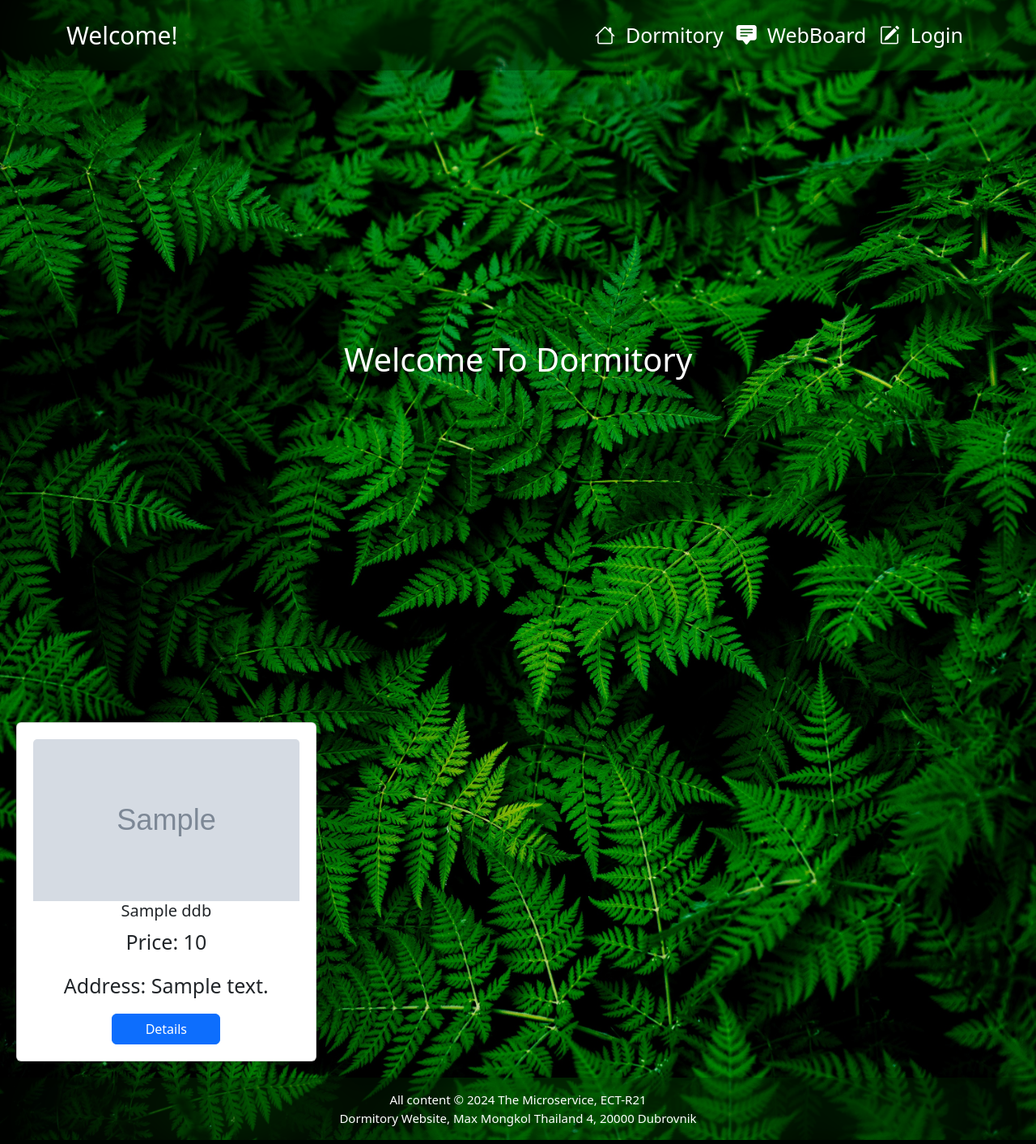
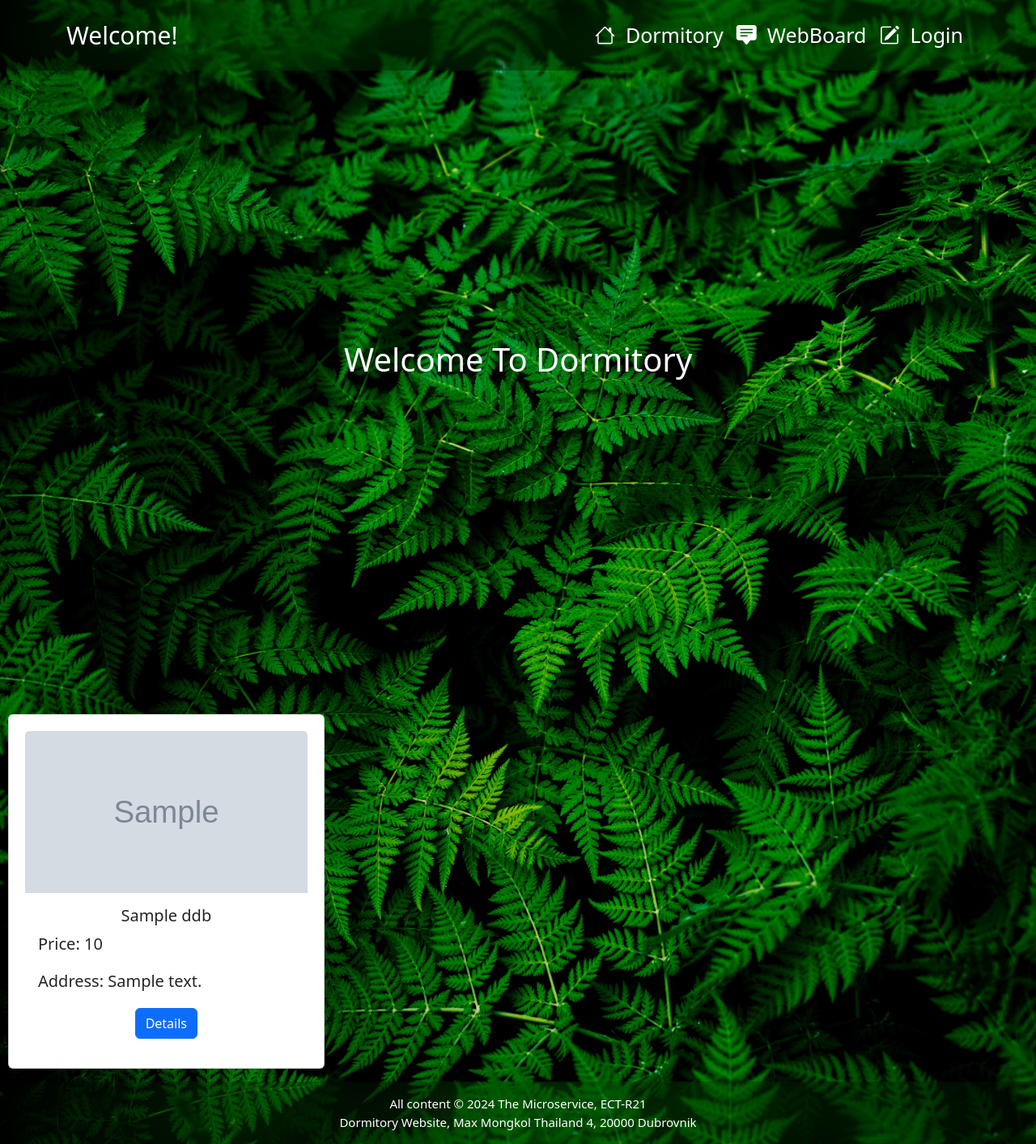
Before and after one commit to MisterM18/python_dormitory, a Flask app: page / in a window 1280 px wide. Shown: the whole page at 81% size. Run offline with Flask 3, Linux system fonts and the light colour scheme; grey boxes marked "Sample" are stand-in pictures; a database or web service that is not in the repository returns one stand-in record (values such as "Sample title"); some libraries are stand-ins or nearby versions.

Commit message:
update
update

```diff
--- a/static/css/style.css
+++ b/static/css/style.css
@@ -90,14 +90,14 @@ body {
 @media screen and (min-width: 768px) {
   /* Styles for tablets and larger devices */
   .card {
-    margin: 5px; /* Adjust margin for larger screens */
+    margin: 2px; /* Adjust margin for larger screens */
   }
 }
 
 @media screen and (min-width: 992px) {
   /* Styles for desktops and larger devices */
   .card {
-    margin: 20px; /* Adjust margin for larger screens */
+    margin: 10px; /* Adjust margin for larger screens */
   }
 }
 
--- a/static/js/script.js
+++ b/static/js/script.js
@@ -9,6 +9,8 @@ function scrollFunction() {
 }
 
 function goToTop() {
-  document.body.scrollTop = 0; // For Safari
-  document.documentElement.scrollTop = 0; // For Chrome, Firefox, IE and Opera
+  window.scrollTo({
+    top: 0,
+    behavior: 'smooth'
+  });
 }
--- a/templates/index.html
+++ b/templates/index.html
@@ -12,7 +12,7 @@
     integrity="sha384-QWTKZyjpPEjISv5WaRU9OFeRpok6YctnYmDr5pNlyT2bRjXh0JMhjY6hW+ALEwIH" crossorigin="anonymous">
   <title>DormitoryMain</title>
 </head>
-<link rel="stylesheet" href="https://stackpath.bootstrapcdn.com/bootstrap/4.5.2/css/bootstrap.min.css">
+
 <body>
   <br>
   {% include 'navbar.html' %}
@@ -24,33 +24,29 @@
   </div>
   <br>
   <!-- Main Content Area -->
-<div id="carouselExampleIndicators" class="carousel slide" data-ride="carousel">
-  <ol class="carousel-indicators">
-    <!-- Add carousel indicators here if needed -->
-  </ol>
+  <div id="carouselExampleDark" class="carousel carousel-dark slide">
     <div class="carousel-inner">
       <div class="carousel-item active">
         <div class="row">
           {% for item in data %}
           <div class="col-md-4">
-          <div class="card h-80">
-            <img class="card-img-top" src="{{ item.imageUrl }}" alt="">
-            <!-- Use the image URL or file path from the database -->
-            <h5 class="card-title">{{ item.name }}</h5> <!-- Display name -->
-            <p>Price: {{ item.price }}</p> <!-- Display price -->
-            <p>Address: {{ item.address }}</p> <!-- Display address -->
-            <div class="d-grid gap-2 col-md-6 mx-auto">
+            <div class="card mb-3">
+              <img src="{{ item.imageUrl }}" class="card-img-top" alt="">
+              <div class="card-body">
+                <h5 class="card-title">{{ item.name }}</h5>
+                <p class="card-text">Price: {{ item.price }}</p>
+                <p class="card-text">Address: {{ item.address }}</p>
                 <a href="{{ url_for('other_page') }}" class="btn btn-primary">Details</a>
               </div>
             </div>
           </div>
           {% endfor %}
-
         </div>
       </div>
       <!-- Add more carousel items if needed -->
     </div>
   </div>
+  <a href="#" id="goToTopBtn" class="btn btn-primary" onclick="goToTop()"><i class="bi bi-arrow-up-short"></i></a>
   <footer class="footer mt-auto py-3 text-white">
     <div class="container text-center">
       <span class="text">All content © 2024 The Microservice, ECT-R21</span><br>
@@ -61,6 +57,7 @@
   <script src="https://code.jquery.com/jquery-3.5.1.slim.min.js"></script>
   <script src="https://cdn.jsdelivr.net/npm/@popperjs/core@2.5.4/dist/umd/popper.min.js"></script>
   <script src="https://stackpath.bootstrapcdn.com/bootstrap/4.5.2/js/bootstrap.min.js"></script>
+  <script src="/static/js/script.js"></script>
 </body>
 
 </html>
```
Also changed, not shown: templates/dormitory.html (deleted, +0 -46 lines), templates/navbar.html (+0 -10 lines), insertdata.py (renamed from views.py), static/img/Domitory1.jpg (deleted), static/img/Domitory2.jpg (deleted), static/img/Domitory3.jpg (deleted), static/img/Domitory4.jpg (deleted), static/img/Domitory5.jpg (deleted), static/img/Dormitory6.jpg (deleted). Lines whose indentation alone changed are shown as unchanged.
